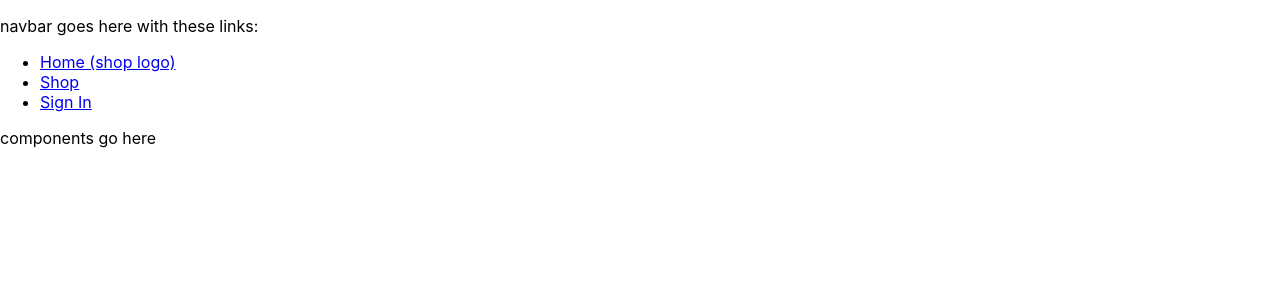
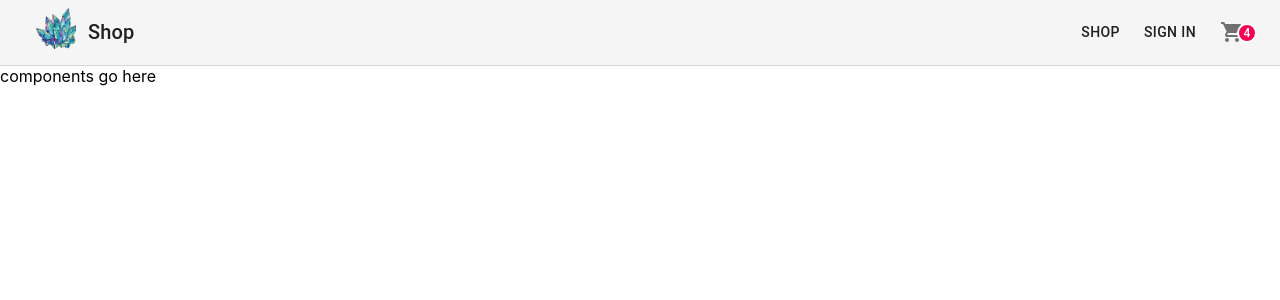
Before and after one commit to laulujan/store-react, a React (Create React App) app: page /category in a window 1280 px wide. Shown: the top 300 px of the page. Built offline with nearby package versions, Linux system fonts and the light colour scheme.

Commit message:
Add nav component

```diff
--- a/package.json
+++ b/package.json
@@ -4,6 +4,7 @@
   "private": true,
   "dependencies": {
     "@material-ui/core": "^4.12.3",
+    "@material-ui/icons": "^4.11.2",
     "@testing-library/jest-dom": "^5.11.4",
     "@testing-library/react": "^11.1.0",
     "@testing-library/user-event": "^12.1.10",
--- a/src/App.js
+++ b/src/App.js
@@ -1,8 +1,10 @@
 import './App.css';
+import Router from './Router'
 
 function App() {
   return (
     <div className="App">
+      <Router />
     </div>
   );
 }
--- a/src/Router.js
+++ b/src/Router.js
@@ -3,7 +3,6 @@ import {
   BrowserRouter,
   Switch,
   Route,
-  Link
 } from "react-router-dom";
 
 import Home from './pages/Home';
@@ -14,28 +13,13 @@ import Category from './pages/Category';
 import CheckOut from './pages/CheckOut';
 import Directory from './pages/Directory';
 import ProcessPayment from './pages/ProcessPayment';
+import Nav from './components/Nav'
 
 export default function Router() {
   return (
     <BrowserRouter>
       <div>
-        <nav>
-            <p>navbar goes here with these links:</p>
-          <ul>
-            <li>
-              <Link to="/">Home (shop logo)</Link>
-            </li>
-            <li>
-              <Link to="/shop">Shop</Link>
-            </li>
-            <li>
-              <Link to="/sign-in">Sign In</Link>
-            </li>
-          </ul>
-        </nav>
-
-        {/* A <Switch> looks through its children <Route>s and
-            renders the first one that matches the current URL. */}
+        <Nav />
         <Switch>
           <Route path="/shop">
             <Shop />
--- /dev/null
+++ b/src/components/Nav.js
@@ -0,0 +1,103 @@
+import React from "react";
+import { makeStyles, withStyles } from "@material-ui/core/styles";
+import AppBar from "@material-ui/core/AppBar";
+import Toolbar from "@material-ui/core/Toolbar";
+import Typography from "@material-ui/core/Typography";
+import Link from "@material-ui/core/Link";
+import Badge from "@material-ui/core/Badge";
+import IconButton from "@material-ui/core/IconButton";
+import ShoppingCartIcon from "@material-ui/icons/ShoppingCart";
+
+const useStyles = makeStyles((theme) => ({
+  "@global": {
+    ul: {
+      margin: 0,
+      padding: 0,
+      listStyle: "none",
+    },
+  },
+  appBar: {
+    borderBottom: `1px solid ${theme.palette.divider}`,
+  },
+  toolbar: {
+    flexWrap: "wrap",
+  },
+  toolbarTitle: {
+    flexGrow: 1,
+  },
+  link: {
+    margin: theme.spacing(1, 1.5),
+  },
+  logo: {
+    maxWidth: 40,
+  },
+}));
+
+const StyledBadge = withStyles((theme) => ({
+    badge: {
+      right: -3,
+      top: 13,
+      border: `2px solid ${theme.palette.background.paper}`,
+      padding: '0 4px',
+    },
+  }))(Badge);
+
+const Nav = () => {
+  const classes = useStyles();
+
+  return (
+    <div className={classes.root}>
+      <AppBar
+        position="static"
+        color="default"
+        elevation={0}
+        className={classes.appBar}
+      >
+        <Toolbar className={classes.toolbar}>
+          <Link
+            variant="button"
+            color="textPrimary"
+            href="/"
+            className={classes.link}
+          >
+            <img src="dummylogo.png" alt="logo" className={classes.logo} />
+          </Link>
+
+          <Typography
+            variant="h6"
+            color="inherit"
+            noWrap
+            className={classes.toolbarTitle}
+          >
+            Shop
+          </Typography>
+          <nav>
+            <Link
+              variant="button"
+              color="textPrimary"
+              href="/shop"
+              className={classes.link}
+            >
+              Shop
+            </Link>
+            <Link
+              variant="button"
+              color="textPrimary"
+              href="/sign-in"
+              className={classes.link}
+            >
+              Sign In
+            </Link>
+            <IconButton aria-label="cart">
+              <StyledBadge badgeContent={4} color="secondary">
+                <ShoppingCartIcon />
+              </StyledBadge>
+            </IconButton>
+          </nav>
+        </Toolbar>
+      </AppBar>
+    </div>
+  );
+};
+
+export default Nav;
```
Also changed, not shown: public/dummylogo.png (added), 1 other file (tests, documents, lock files or other folders).
